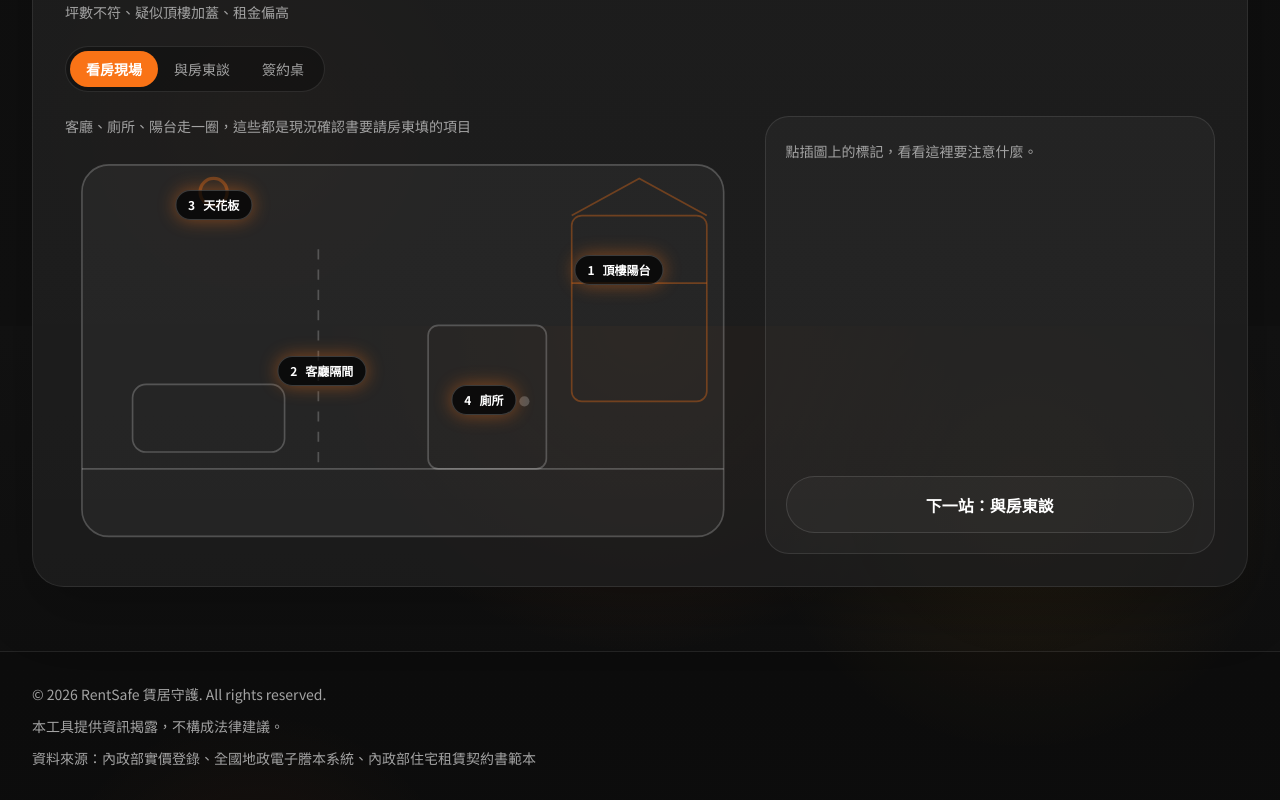
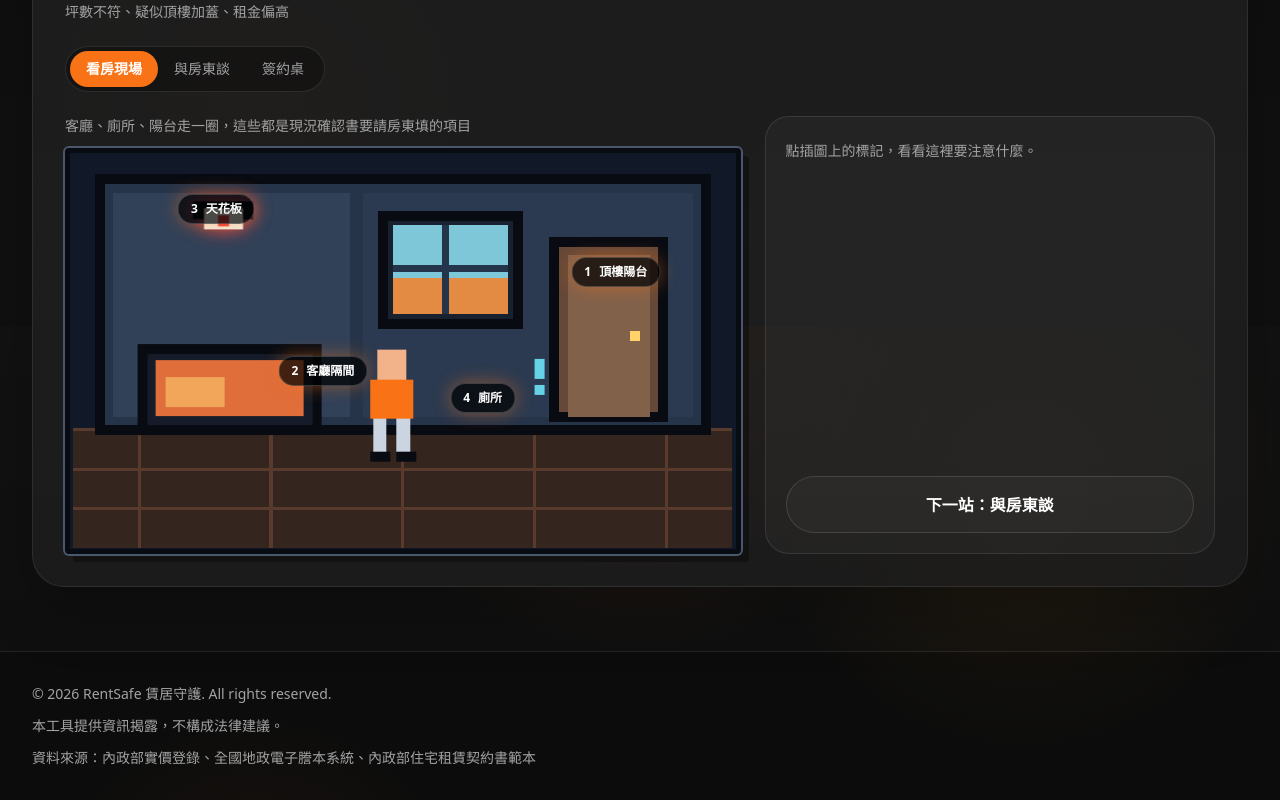
Before and after one commit to Fengjui-Liu/RENTSAFE, a Next.js app: page /tour in a window 1280 px wide. Shown: the part 474-1274 px from the top of the page. Built offline with nearby package versions, Linux system fonts and the light colour scheme.

Commit message:
feat: enhance pixel tour and offline tooling

```diff
--- a/app/globals.css
+++ b/app/globals.css
@@ -15,6 +15,8 @@
   --danger: #ef4444;
   --background: var(--bg-dark);
   --foreground: var(--text-primary);
+  --font-sans-tc: "Noto Sans TC", "PingFang TC", "Microsoft JhengHei", system-ui, sans-serif;
+  --font-serif-tc: "Noto Serif TC", "Songti TC", "PMingLiU", serif;
 }
 
 @theme inline {
@@ -36,7 +38,7 @@ body {
   min-height: 100vh;
   background: var(--background);
   color: var(--foreground);
-  font-family: var(--font-sans-tc), sans-serif;
+  font-family: var(--font-sans-tc);
   background-image:
     radial-gradient(circle at top, rgba(249, 115, 22, 0.16), transparent 32%),
     radial-gradient(circle at 80% 20%, rgba(245, 158, 11, 0.09), transparent 22%),
@@ -197,6 +199,66 @@ body {
   animation: enter-up 820ms cubic-bezier(0.2, 0.8, 0.2, 1) 120ms both;
 }
 
+.tour-pixel-frame {
+  border: 5px solid #080b12;
+  border-radius: 0.25rem;
+  background: #111827;
+  box-shadow:
+    0 0 0 2px #49566b,
+    8px 8px 0 rgba(0, 0, 0, 0.34);
+  image-rendering: pixelated;
+}
+
+.pixel-scene {
+  display: block;
+  shape-rendering: crispEdges;
+}
+
+.pixel-alarm {
+  animation: pixel-flash 1.2s steps(2, end) infinite;
+  transform-origin: 91px 38px;
+}
+
+.pixel-drip {
+  animation: pixel-drip 1.6s steps(4, end) infinite;
+}
+
+.pixel-character-walk {
+  animation: pixel-walk 3.2s steps(8, end) infinite;
+}
+
+.pixel-character-talk {
+  animation: pixel-talk 1.1s steps(2, end) infinite;
+  transform-origin: 114px 154px;
+}
+
+.pixel-character-talk-delay {
+  animation-delay: 550ms;
+  transform-origin: 286px 154px;
+}
+
+.pixel-bubble {
+  animation: pixel-bubble 2.2s steps(2, end) infinite;
+}
+
+.pixel-bubble-delay {
+  animation-delay: 1.1s;
+}
+
+.pixel-highlight {
+  animation: pixel-highlight 1.4s steps(2, end) infinite;
+}
+
+.pixel-pen {
+  animation: pixel-write 1.8s steps(6, end) infinite;
+  transform-origin: 310px 161px;
+}
+
+.pixel-stamp {
+  animation: pixel-stamp 2.4s steps(3, end) infinite;
+  transform-origin: 73px 156px;
+}
+
 @keyframes enter-up {
   from {
     opacity: 0;
@@ -205,6 +267,52 @@ body {
   to {
     opacity: 1;
     transform: translateY(0);
+  }
+}
+
+@keyframes pixel-flash {
+  50% { filter: drop-shadow(0 0 5px #ef4444); transform: scale(1.08); }
+}
+
+@keyframes pixel-drip {
+  0% { transform: translateY(-8px); opacity: 0; }
+  25%, 75% { opacity: 1; }
+  100% { transform: translateY(12px); opacity: 0; }
+}
+
+@keyframes pixel-walk {
+  0%, 100% { transform: translateX(-18px) translateY(0); }
+  25% { transform: translateX(0) translateY(-3px); }
+  50% { transform: translateX(18px) translateY(0); }
+  75% { transform: translateX(0) translateY(-3px); }
+}
+
+@keyframes pixel-talk {
+  50% { transform: translateY(-3px); }
+}
+
+@keyframes pixel-bubble {
+  0%, 45% { opacity: 1; transform: translateY(0); }
+  50%, 95% { opacity: 0.45; transform: translateY(3px); }
+}
+
+@keyframes pixel-highlight {
+  50% { opacity: 0.15; }
+}
+
+@keyframes pixel-write {
+  0%, 100% { transform: translate(0, 0); }
+  50% { transform: translate(-22px, 9px); }
+}
+
+@keyframes pixel-stamp {
+  0%, 70%, 100% { transform: translateY(0); }
+  82% { transform: translateY(13px); }
+}
+
+@media (prefers-reduced-motion: reduce) {
+  .pixel-scene * {
+    animation: none !important;
   }
 }
 
--- a/components/tour-experience.tsx
+++ b/components/tour-experience.tsx
@@ -5,50 +5,111 @@ import { useState } from "react";
 import { tourHotspotCount, tourHouse, tourScenes, type TourScene } from "@/data/tour-data";
 
 function SceneIllustration({ sceneId }: { sceneId: TourScene["id"] }) {
-  const stroke = "rgba(255,255,255,0.22)";
-  const fill = "rgba(255,255,255,0.04)";
-  const accent = "rgba(249,115,22,0.35)";
-
   if (sceneId === "viewing") {
     return (
-      <svg viewBox="0 0 400 240" className="h-full w-full" aria-hidden="true">
-        <rect x="10" y="10" width="380" height="220" rx="16" fill={fill} stroke={stroke} />
-        <line x1="10" y1="190" x2="390" y2="190" stroke={stroke} />
-        <circle cx="88" cy="26" r="8" fill="none" stroke={accent} strokeWidth="2" />
-        <line x1="150" y1="60" x2="150" y2="190" stroke={stroke} strokeDasharray="6 6" />
-        <rect x="40" y="140" width="90" height="40" rx="8" fill="none" stroke={stroke} />
-        <rect x="215" y="105" width="70" height="85" rx="6" fill="none" stroke={stroke} />
-        <circle cx="272" cy="150" r="3" fill={stroke} />
-        <rect x="300" y="40" width="80" height="110" rx="6" fill="none" stroke={accent} />
-        <line x1="300" y1="80" x2="380" y2="80" stroke={accent} />
-        <path d="M300 40 L340 18 L380 40" fill="none" stroke={accent} />
+      <svg viewBox="0 0 400 240" className="pixel-scene h-full w-full" aria-hidden="true">
+        <rect width="400" height="240" fill="#111827" />
+        <rect y="168" width="400" height="72" fill="#35251f" />
+        <path d="M0 168H400M0 192H400M0 216H400M40 168V240M120 168V240M200 168V240M280 168V240M360 168V240" stroke="#593b2e" strokeWidth="2" />
+        <rect x="16" y="16" width="368" height="152" fill="#263449" stroke="#080b12" strokeWidth="6" />
+        <rect x="24" y="24" width="144" height="136" fill="#314158" />
+        <rect x="176" y="24" width="200" height="136" fill="#2b3a50" />
+        <rect x="188" y="38" width="82" height="66" fill="#172130" stroke="#080b12" strokeWidth="6" />
+        <rect x="194" y="44" width="70" height="54" fill="#7dc7d9" />
+        <rect x="194" y="76" width="70" height="22" fill="#e48b43" />
+        <path d="M226 44V98M194 70H264" stroke="#24344b" strokeWidth="4" />
+        <rect x="292" y="54" width="66" height="106" fill="#654838" stroke="#080b12" strokeWidth="6" />
+        <rect x="300" y="62" width="50" height="98" fill="#82614b" />
+        <rect x="338" y="108" width="6" height="6" fill="#ffd36a" />
+        <g className="pixel-drip">
+          <rect x="280" y="128" width="6" height="12" fill="#65d2e8" />
+          <rect x="280" y="144" width="6" height="6" fill="#65d2e8" />
+        </g>
+        <rect x="42" y="119" width="106" height="49" fill="#151b28" stroke="#080b12" strokeWidth="6" />
+        <rect x="50" y="126" width="90" height="34" fill="#df6e3b" />
+        <rect x="56" y="136" width="36" height="18" fill="#f2a65a" />
+        <g className="pixel-alarm">
+          <rect x="74" y="30" width="34" height="10" fill="#080b12" />
+          <rect x="80" y="34" width="22" height="12" fill="#f5f3e8" />
+          <rect x="88" y="38" width="6" height="6" fill="#ef4444" />
+        </g>
+        <g className="pixel-character pixel-character-walk">
+          <rect x="182" y="122" width="18" height="18" fill="#f2b38b" />
+          <rect x="178" y="140" width="26" height="24" fill="#f97316" />
+          <rect x="180" y="164" width="8" height="20" fill="#cbd5e1" />
+          <rect x="194" y="164" width="8" height="20" fill="#cbd5e1" />
+          <rect x="178" y="184" width="12" height="6" fill="#080b12" />
+          <rect x="194" y="184" width="12" height="6" fill="#080b12" />
+        </g>
       </svg>
     );
   }
 
   if (sceneId === "landlord") {
     return (
-      <svg viewBox="0 0 400 240" className="h-full w-full" aria-hidden="true">
-        <rect x="10" y="10" width="380" height="220" rx="16" fill={fill} stroke={stroke} />
-        <circle cx="120" cy="120" r="22" fill="none" stroke={stroke} />
-        <path d="M80 200 Q120 150 160 200" fill="none" stroke={stroke} />
-        <circle cx="280" cy="120" r="22" fill="none" stroke={accent} />
-        <path d="M240 200 Q280 150 320 200" fill="none" stroke={accent} />
-        <rect x="70" y="40" width="110" height="40" rx="12" fill="none" stroke={stroke} />
-        <rect x="220" y="34" width="120" height="40" rx="12" fill="none" stroke={accent} />
+      <svg viewBox="0 0 400 240" className="pixel-scene h-full w-full" aria-hidden="true">
+        <rect width="400" height="240" fill="#151b2b" />
+        <rect y="166" width="400" height="74" fill="#443026" />
+        <rect x="20" y="20" width="360" height="146" fill="#283750" stroke="#080b12" strokeWidth="6" />
+        <rect x="36" y="38" width="104" height="74" fill="#172130" stroke="#080b12" strokeWidth="6" />
+        <rect x="44" y="46" width="88" height="58" fill="#e7934c" />
+        <rect x="52" y="54" width="30" height="42" fill="#f8c66d" />
+        <rect x="90" y="62" width="34" height="34" fill="#d96b3e" />
+        <g className="pixel-bubble">
+          <rect x="66" y="18" width="112" height="36" fill="#fff8e8" stroke="#080b12" strokeWidth="5" />
+          <rect x="88" y="50" width="12" height="10" fill="#fff8e8" />
+          <rect x="78" y="29" width="74" height="5" fill="#5f6574" />
+          <rect x="78" y="40" width="52" height="5" fill="#f97316" />
+        </g>
+        <g className="pixel-bubble pixel-bubble-delay">
+          <rect x="228" y="22" width="112" height="36" fill="#fff8e8" stroke="#080b12" strokeWidth="5" />
+          <rect x="304" y="54" width="12" height="10" fill="#fff8e8" />
+          <rect x="242" y="33" width="78" height="5" fill="#5f6574" />
+          <rect x="258" y="44" width="62" height="5" fill="#ef4444" />
+        </g>
+        <rect x="70" y="150" width="260" height="24" fill="#8b5b3f" stroke="#080b12" strokeWidth="6" />
+        <rect x="104" y="174" width="14" height="50" fill="#60402f" />
+        <rect x="282" y="174" width="14" height="50" fill="#60402f" />
+        <g className="pixel-character pixel-character-talk">
+          <rect x="102" y="96" width="24" height="24" fill="#f2b38b" />
+          <rect x="98" y="120" width="32" height="34" fill="#3b82f6" />
+          <rect x="104" y="154" width="8" height="32" fill="#cbd5e1" />
+          <rect x="118" y="154" width="8" height="32" fill="#cbd5e1" />
+        </g>
+        <g className="pixel-character pixel-character-talk pixel-character-talk-delay">
+          <rect x="274" y="96" width="24" height="24" fill="#d69b76" />
+          <rect x="270" y="120" width="32" height="34" fill="#f97316" />
+          <rect x="276" y="154" width="8" height="32" fill="#334155" />
+          <rect x="290" y="154" width="8" height="32" fill="#334155" />
+        </g>
       </svg>
     );
   }
 
   return (
-    <svg viewBox="0 0 400 240" className="h-full w-full" aria-hidden="true">
-      <rect x="10" y="10" width="380" height="220" rx="16" fill={fill} stroke={stroke} />
-      <rect x="40" y="150" width="320" height="16" rx="4" fill="none" stroke={stroke} />
-      <rect x="110" y="40" width="180" height="140" rx="6" fill="rgba(255,255,255,0.05)" stroke={stroke} />
-      {[64, 84, 104, 124, 144].map((y) => (
-        <line key={y} x1="130" y1={y} x2="270" y2={y} stroke={stroke} />
+    <svg viewBox="0 0 400 240" className="pixel-scene h-full w-full" aria-hidden="true">
+      <rect width="400" height="240" fill="#121827" />
+      <rect y="174" width="400" height="66" fill="#3b2a22" />
+      <rect x="18" y="18" width="364" height="156" fill="#26364d" stroke="#080b12" strokeWidth="6" />
+      <rect x="98" y="34" width="204" height="146" fill="#f4ead5" stroke="#080b12" strokeWidth="7" />
+      <rect x="110" y="46" width="180" height="122" fill="#fffaf0" />
+      {[58, 72, 86, 100, 114, 128, 142].map((y) => (
+        <rect key={y} x="124" y={y} width={y === 100 ? 112 : 150} height="4" fill="#8b93a1" />
       ))}
-      <line x1="300" y1="190" x2="340" y2="130" stroke={accent} strokeWidth="4" strokeLinecap="round" />
+      <g className="pixel-highlight">
+        <rect x="116" y="50" width="168" height="25" fill="#f97316" opacity="0.25" />
+      </g>
+      <rect x="30" y="174" width="340" height="26" fill="#885b3f" stroke="#080b12" strokeWidth="6" />
+      <rect x="54" y="200" width="16" height="40" fill="#5d3d2d" />
+      <rect x="330" y="200" width="16" height="40" fill="#5d3d2d" />
+      <g className="pixel-pen">
+        <rect x="306" y="128" width="8" height="66" fill="#080b12" transform="rotate(36 310 161)" />
+        <rect x="309" y="130" width="5" height="54" fill="#f97316" transform="rotate(36 311 157)" />
+      </g>
+      <g className="pixel-stamp">
+        <rect x="56" y="128" width="34" height="28" fill="#ef4444" stroke="#080b12" strokeWidth="5" />
+        <rect x="62" y="118" width="22" height="12" fill="#f6c453" stroke="#080b12" strokeWidth="4" />
+      </g>
     </svg>
   );
 }
@@ -157,7 +218,7 @@ export function TourExperience() {
         <div className="grid gap-6 lg:grid-cols-[1.2fr_0.8fr]">
           <div>
             <p className="mb-3 text-sm text-[color:var(--text-secondary)]">{scene.description}</p>
-            <div className="relative aspect-[5/3] w-full">
+            <div className="tour-pixel-frame relative aspect-[5/3] w-full overflow-hidden">
               <SceneIllustration sceneId={scene.id} />
               {scene.hotspots.map((hotspot, index) => {
                 const visited = visitedIds.includes(hotspot.id);
--- a/package.json
+++ b/package.json
@@ -6,7 +6,8 @@
     "dev": "next dev",
     "build": "next build",
     "start": "next start",
-    "lint": "eslint"
+    "lint": "eslint",
+    "test:contracts": "node scripts/test-contract-rules.mjs"
   },
   "dependencies": {
     "next": "16.2.6",
```
Also changed, not shown: app/layout.tsx (+1 -17 lines), scripts/test-contract-rules.mjs (+43 -4 lines), 1 other file (tests, documents, lock files or other folders).
